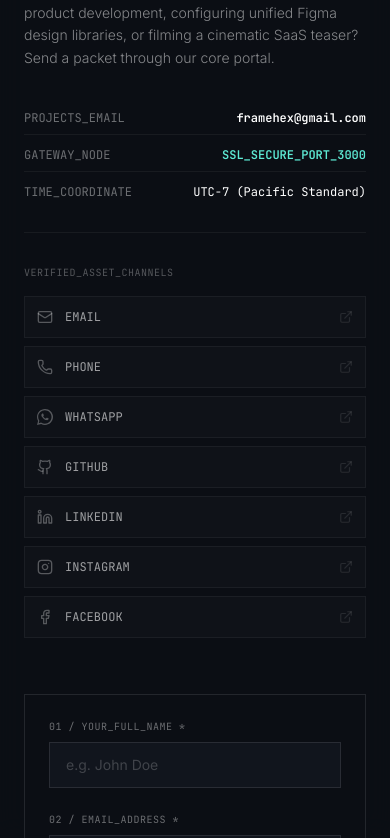
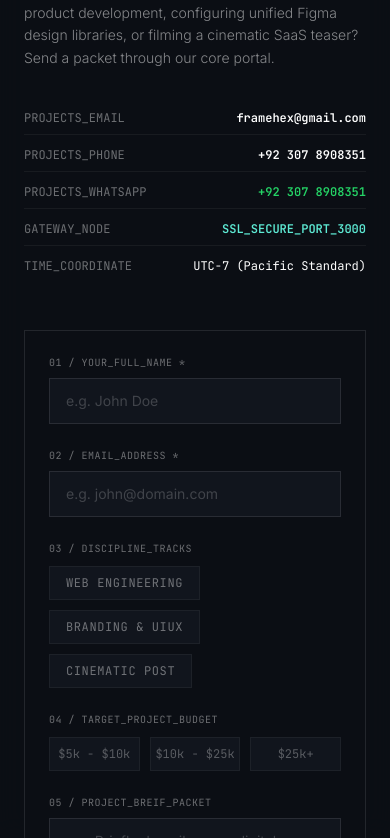
Before and after one commit to talwiinderahmad012-sys/MUHAMMAD-AHMAD-HASSAN, a React (Vite) app: page / in a window 390 px wide. Shown: the part 1803-2641 px from the top of the page. Built offline with nearby package versions, Linux system fonts and the light colour scheme.

Commit message:
style: restructure contact layout, move email, phone, whatsapp to key-value rows and isolate colors

```diff
--- a/src/components/Contact.tsx
+++ b/src/components/Contact.tsx
@@ -1,42 +1,7 @@
 import React, { useState } from 'react';
 import { motion, AnimatePresence, useReducedMotion } from 'motion/react';
-import {
-  Github, Linkedin, Instagram, Facebook,
-  Send, Check, Loader2, ArrowRight, ExternalLink,
-  Mail, Phone
-} from 'lucide-react';
-import { SOCIAL_LINKS } from '../data';
+import { Send, Check, Loader2 } from 'lucide-react';
 
-const WhatsappIcon = (props: React.SVGProps<SVGSVGElement>) => (
-  <svg
-    viewBox="0 0 24 24"
-    fill="currentColor"
-    className={props.className}
-  >
-    <path d="M12.004 0C5.378 0 0 5.378 0 12.004c0 2.116.551 4.183 1.6 6.006L.055 24l6.199-1.624c1.765.961 3.753 1.469 5.75 1.469 6.626 0 12.004-5.379 12.004-12.004C24.008 5.378 18.63 0 12.004 0zm0 22.02c-1.897 0-3.76-.51-5.392-1.472l-.387-.23-3.642.955.973-3.552-.253-.403a9.95 9.95 0 0 1-1.523-5.314c0-5.512 4.486-9.998 10.003-9.998 2.671 0 5.181 1.04 7.07 2.93 1.888 1.888 2.927 4.399 2.927 7.069 0 5.513-4.486 10.001-10.002 10.001zM16.85 13.91c-.266-.134-1.576-.777-1.82-.865-.243-.09-.422-.134-.6.134-.177.266-.688.865-.843 1.04-.155.178-.31.2-.577.067-.266-.134-1.127-.415-2.147-1.326-.793-.707-1.33-1.581-1.485-1.848-.155-.266-.017-.41.117-.543.122-.12.266-.31.4-.466.133-.155.177-.266.266-.443.09-.177.044-.332-.022-.466-.067-.134-.6-1.44-.82-1.972-.216-.518-.435-.447-.6-.456-.155-.008-.332-.008-.51-.008-.177 0-.465.066-.71.332-.243.266-.93.908-.93 2.215 0 1.306.953 2.568 1.085 2.745.133.177 1.876 2.864 4.545 4.015.635.274 1.13.438 1.517.561.64.204 1.22.175 1.68.107.513-.077 1.576-.643 1.798-1.263.22-.62.22-1.152.155-1.263-.067-.11-.244-.177-.51-.31z" />
-  </svg>
-);
-
-const ICON_MAP: Record<string, any> = {
-  Github,
-  Linkedin,
-  Instagram,
-  Facebook,
-  Mail,
-  Phone,
-  Whatsapp: WhatsappIcon,
-};
-
-// Each platform's official brand color
-const BRAND_COLORS: Record<string, string> = {
-  Email:     '#5EEAD4',
-  Phone:     '#5EEAD4',
-  WhatsApp:  '#25D366',
-  GitHub:    '#ffffff',
-  LinkedIn:  '#0A66C2',
-  Instagram: '#E1306C',
-  Facebook:  '#1877F2',
-};
 
 export default function Contact() {
   const [formData, setFormData] = useState({
@@ -169,9 +134,29 @@ export default function Contact() {
                 <span>PROJECTS_EMAIL</span>
                 <a
                   href="mailto:framehex@gmail.com"
-                  className="text-white hover:text-cyan-accent transition-colors font-semibold cursor-pointer"
+                  className="direct-contact-link transition-colors font-semibold cursor-pointer"
                 >
                   framehex@gmail.com
+                </a>
+              </div>
+              <div className="flex justify-between border-b border-white/5 pb-2">
+                <span>PROJECTS_PHONE</span>
+                <a
+                  href="tel:+923078908351"
+                  className="direct-contact-link transition-colors font-semibold cursor-pointer"
+                >
+                  +92 307 8908351
+                </a>
+              </div>
+              <div className="flex justify-between border-b border-white/5 pb-2">
+                <span>PROJECTS_WHATSAPP</span>
+                <a
+                  href="https://wa.me/923078908351"
+                  target="_blank"
+                  rel="noopener noreferrer"
+                  className="whatsapp-direct-link transition-colors font-semibold cursor-pointer"
+                >
+                  +92 307 8908351
                 </a>
               </div>
               <div className="flex justify-between border-b border-white/5 pb-2">
@@ -182,38 +167,6 @@ export default function Contact() {
                 <span>TIME_COORDINATE</span>
                 <span className="text-white">UTC-7 (Pacific Standard)</span>
               </div>
-            </div>
-          </div>
-
-          {/* Social Channels Link List */}
-          <div className="space-y-4 pt-8 border-t border-white/5">
-            <h3 className="font-mono text-[10px] tracking-wider text-white/30 uppercase">
-              VERIFIED_ASSET_CHANNELS
-            </h3>
-
-            <div className="flex flex-col gap-2">
-              {SOCIAL_LINKS.map((link) => {
-                const IconComp = ICON_MAP[link.icon] || Github;
-                const brandColor = BRAND_COLORS[link.name] || '#5EEAD4';
-                return (
-                  <a
-                    key={link.name}
-                    href={link.url}
-                    target="_blank"
-                    rel="noopener noreferrer"
-                    style={{ '--brand': brandColor } as React.CSSProperties}
-                    className={`social-link flex items-center justify-between p-3 rounded-none bg-white/[0.015] border border-white/5 hover:bg-white/[0.03] text-white/60 transition-all text-xs font-mono group ${
-                      link.name === 'WhatsApp' ? 'social-link-whatsapp' : ''
-                    }`}
-                  >
-                    <div className="flex items-center gap-3">
-                      <IconComp className="social-icon w-4 h-4 text-white/30 transition-colors duration-300" />
-                      <span className="social-label transition-colors duration-300">{link.name.toUpperCase()}</span>
-                    </div>
-                    <ExternalLink className="social-arrow w-3.5 h-3.5 text-white/10 transition-all duration-300 group-hover:translate-x-0.5 group-hover:-translate-y-0.5" />
-                  </a>
-                );
-              })}
             </div>
           </div>
         </div>
--- a/src/data.ts
+++ b/src/data.ts
@@ -279,9 +279,6 @@ export const SERVICES: Service[] = [
 ];
 
 export const SOCIAL_LINKS = [
-  { name: 'Email', url: 'mailto:framehex@gmail.com', icon: 'Mail' },
-  { name: 'Phone', url: 'tel:+923078908351', icon: 'Phone' },
-  { name: 'WhatsApp', url: 'https://wa.me/923078908351', icon: 'Whatsapp' },
   { name: 'GitHub', url: 'https://github.com/talwiinderahmad012-sys/MUHAMMAD-AHMAD-HASSAN', icon: 'Github' },
   { name: 'LinkedIn', url: 'https://www.linkedin.com/in/muhammad-ahmad-hassan-449a4b40b/', icon: 'Linkedin' },
   { name: 'Instagram', url: 'https://www.instagram.com/ahmadhassan_33/', icon: 'Instagram' },
--- a/src/index.css
+++ b/src/index.css
@@ -132,3 +132,27 @@ body {
   box-shadow: 0 0 20px rgba(245, 165, 36, 0.4) !important;
   outline: none !important;
 }
+
+/* Direct Contact Coordinates Link Styling */
+.direct-contact-link,
+.direct-contact-link:visited {
+  color: #ffffff !important;
+  text-decoration: none;
+}
+.direct-contact-link:hover,
+.direct-contact-link:focus,
+.direct-contact-link:focus-visible {
+  color: #5EEAD4 !important;
+}
+
+.whatsapp-direct-link,
+.whatsapp-direct-link:visited {
+  color: #25D366 !important;
+  text-decoration: none;
+}
+.whatsapp-direct-link:hover,
+.whatsapp-direct-link:focus,
+.whatsapp-direct-link:focus-visible {
+  color: #25D366 !important;
+  text-shadow: 0 0 10px rgba(37, 211, 102, 0.4);
+}
```
